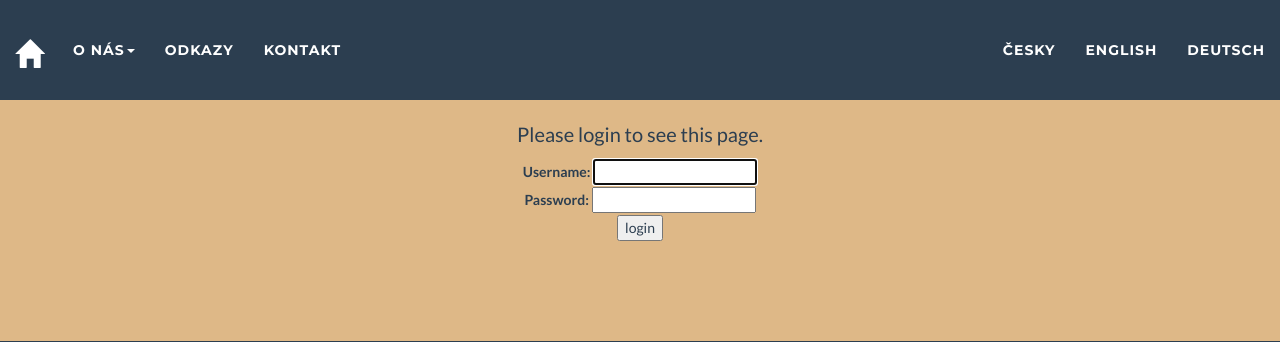
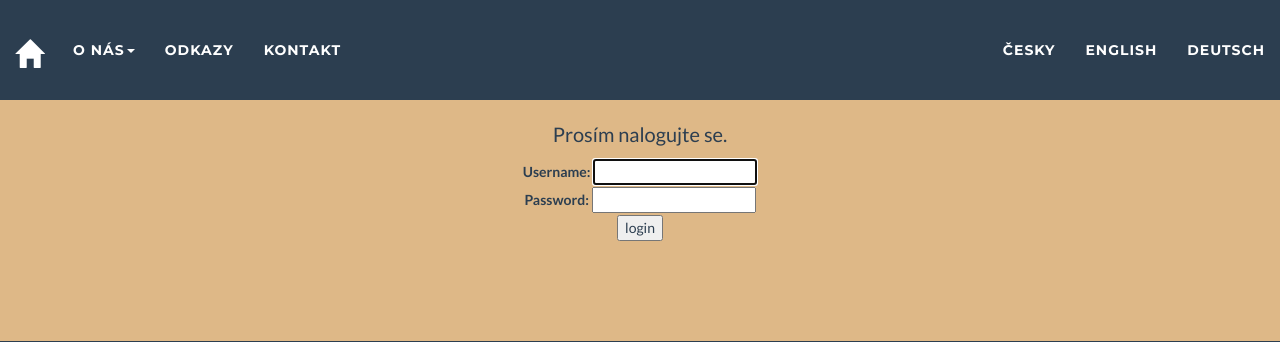
Before and after one commit to PetraVidnerova/mala-draha-skalsko-django, a Django app: page /accounts/login/?next=/login/ in a window 1280 px wide. Shown: the top 342 px of the page. Run offline with Django 3.2, Linux system fonts and the light colour scheme; some libraries are stand-ins or nearby versions.

Commit message:
czech translation

```diff
--- a/templates/registration/login.html
+++ b/templates/registration/login.html
@@ -4,15 +4,14 @@
 
 <section class="success"> <br>
 {% if form.errors %}
-  <p>Your username and password didn't match. Please try again.</p>
+  <p>Uživatelské jméno a heslo se neshodují. Zkuste to znovu.</p>
 {% endif %}
 
 {% if next %}
   {% if user.is_authenticated %}
-    <p>Your account doesn't have access to this page. To proceed,
-    please login with an account that has access.</p>
+    <p>Nemáte oprávnění pro přístup k této stránce.</p>
   {% else %}
-    <p>Please login to see this page.</p>
+    <p>Prosím nalogujte se.</p>
   {% endif %}
 {% endif %}
 
```
